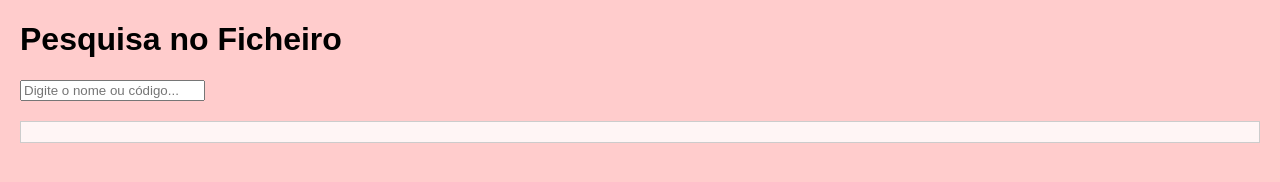
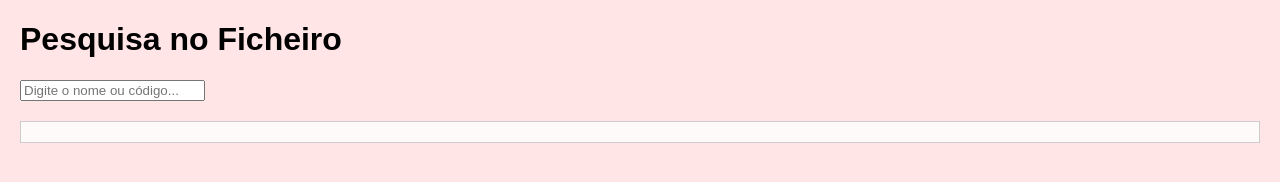
Before and after one commit to JaoTsa/appjdeus, a plain HTML site: page index.html in a window 1280 px wide. Drawn offline with Linux system fonts and the light colour scheme.

Commit message:
Update index.html

```diff
--- a/index.html
+++ b/index.html
@@ -8,7 +8,7 @@
         body {
             font-family: Arial, sans-serif;
             margin: 20px;
-            background-color: #ffcccc; /* Cor de fundo vermelho claro */
+            background-color: #ffe5e5; /* Cor de fundo vermelho claro */
         }
         #results {
             margin-top: 20px;
```
